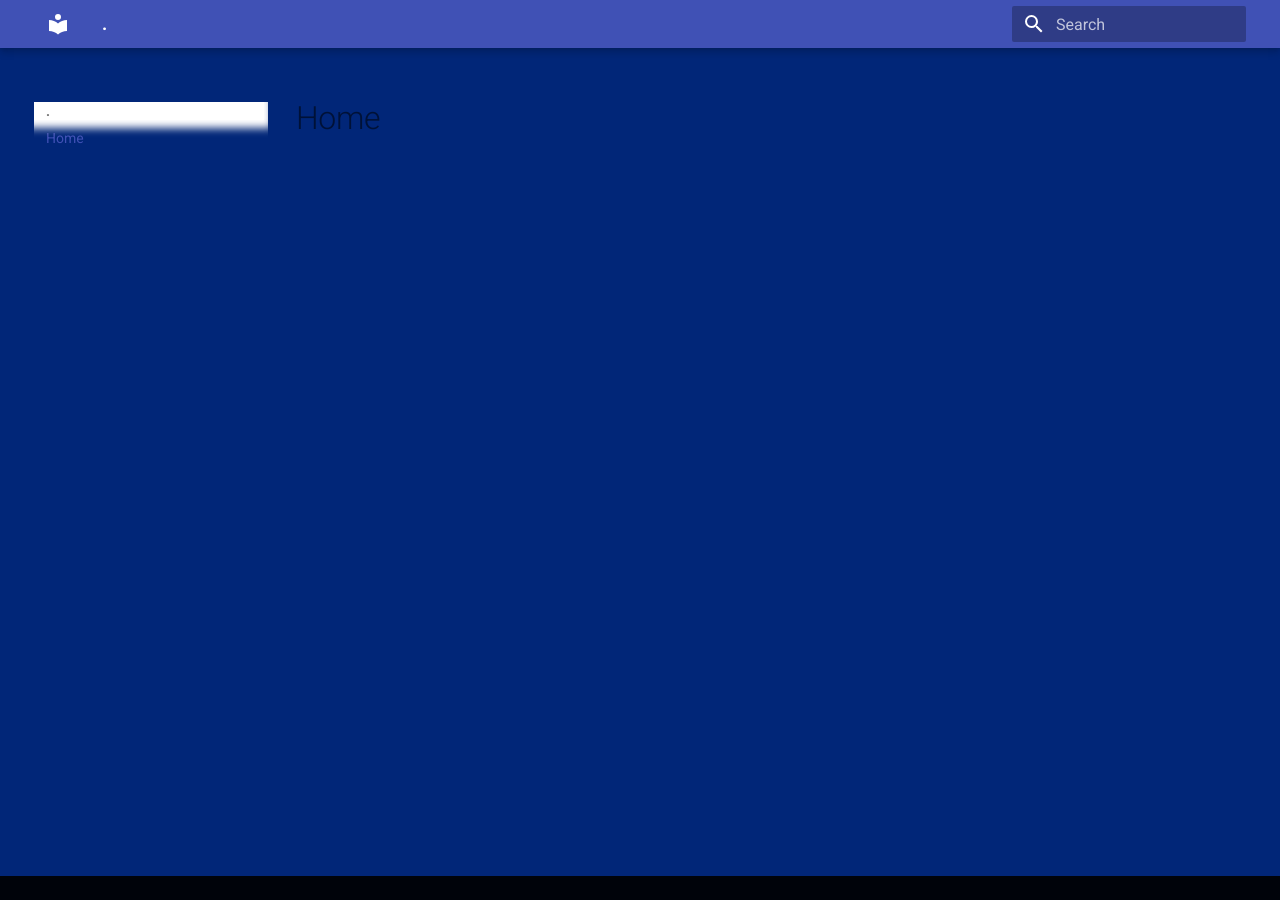
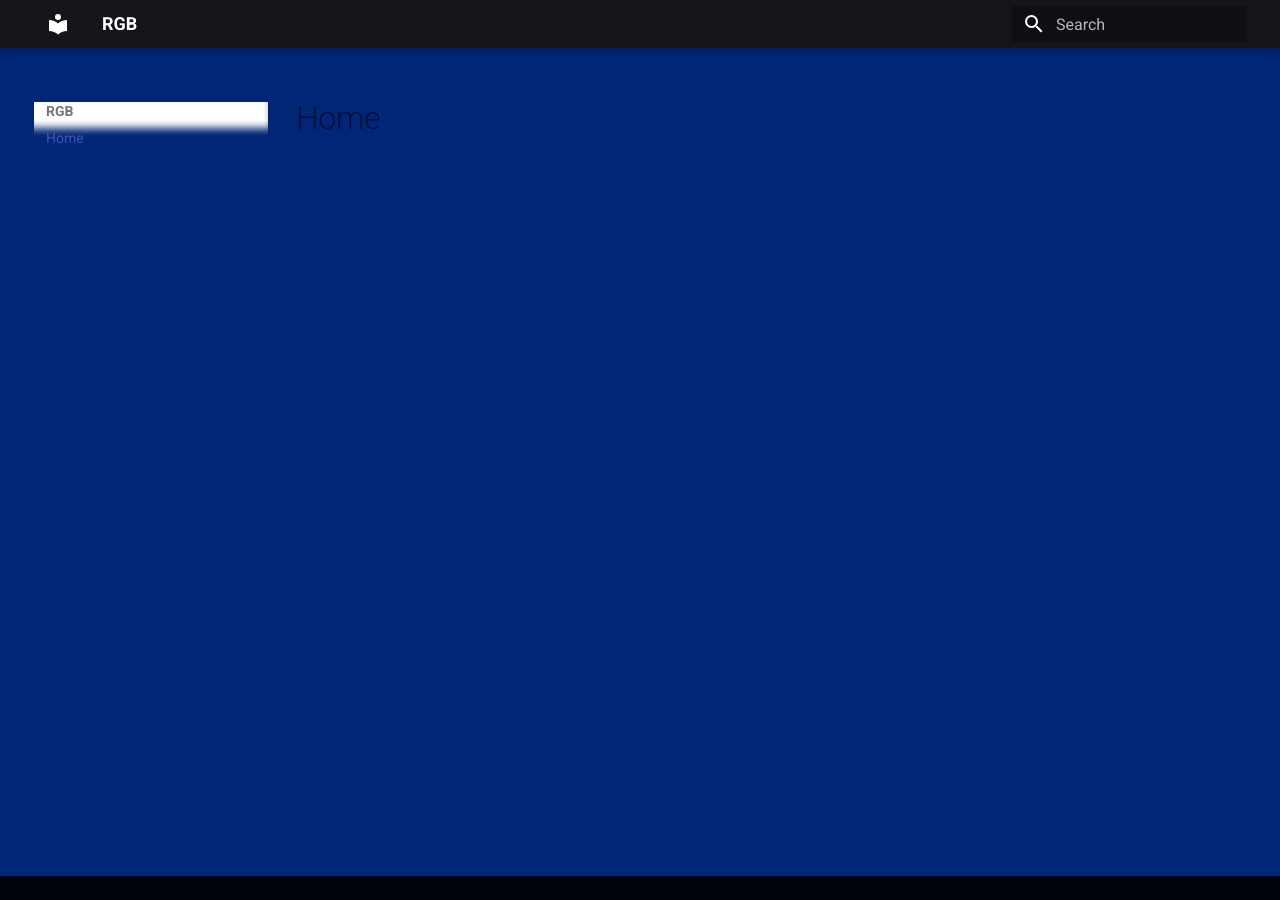
Before and after one commit to HannigUsT/docs, an MkDocs documentation site: the page built from docs/index.md, in a window 1280 px wide. Built offline with MkDocs 1.6.1 and Material for MkDocs 9.7.7, drawn with Linux system fonts in a browser that asks for light colours.

Commit message:
Update mkdocs.yml

```diff
--- a/mkdocs.yml
+++ b/mkdocs.yml
@@ -1,4 +1,4 @@
-site_name: .
+site_name: RGB
 
 extra:
   generator: false
@@ -7,3 +7,6 @@ theme:
   name: material
   features:
     - header.autohide
+  palette:
+    primary: black
+    accent: deep orange
```
